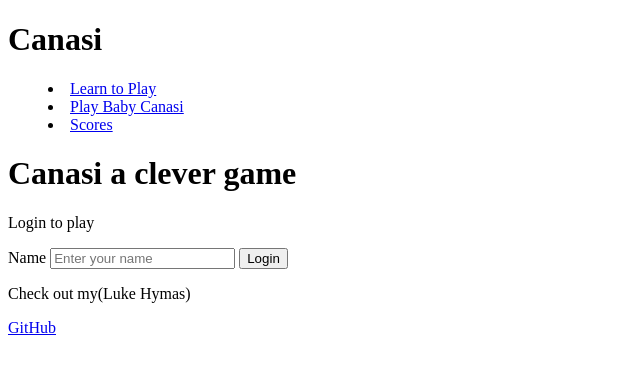
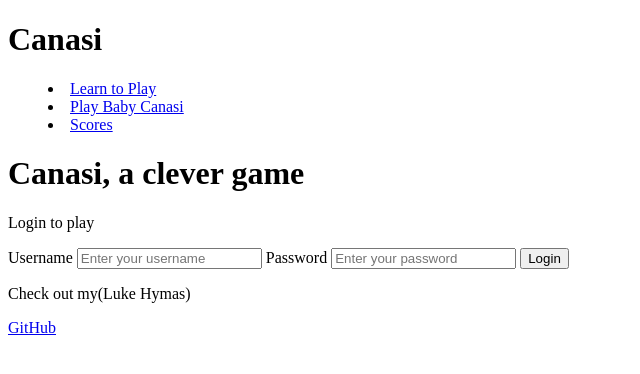
Before and after one commit to DatumWeb/Startup260, a plain HTML site: page CanasiSite/canasi-html/index.html in a window 1280 px wide. Shown: the whole page, without its empty margins (0-640 px from the left). Drawn offline with Linux system fonts and the light colour scheme.

Commit message:
Fixed some typos, added username/password login

```diff
--- a/CanasiSite/canasi-html/index.html
+++ b/CanasiSite/canasi-html/index.html
@@ -20,12 +20,14 @@
         </header>
 
         <main>
-            <h1>Canasi a clever game</h1>
+            <h1>Canasi, a clever game</h1>
             <p>Login to play</p>
 
             <form method="get" action="play.html">
-                <label for="name">Name</label>
-                <input type="text" id="name" placeholder="Enter your name" />
+                <label for="username">Username</label>
+                <input type="text" id="username" placeholder="Enter your username" />
+                <label for="password">Password</label>
+                <input type="password" id="password" placeholder="Enter your password"/>
                 <button type="submit">Login</button>
             </form>
         </main>
```
Also changed, not shown: CanasiSite/canasi-html/game.html (+4 -3 lines), CanasiSite/canasi-html/learn.html (+2 -2 lines).
